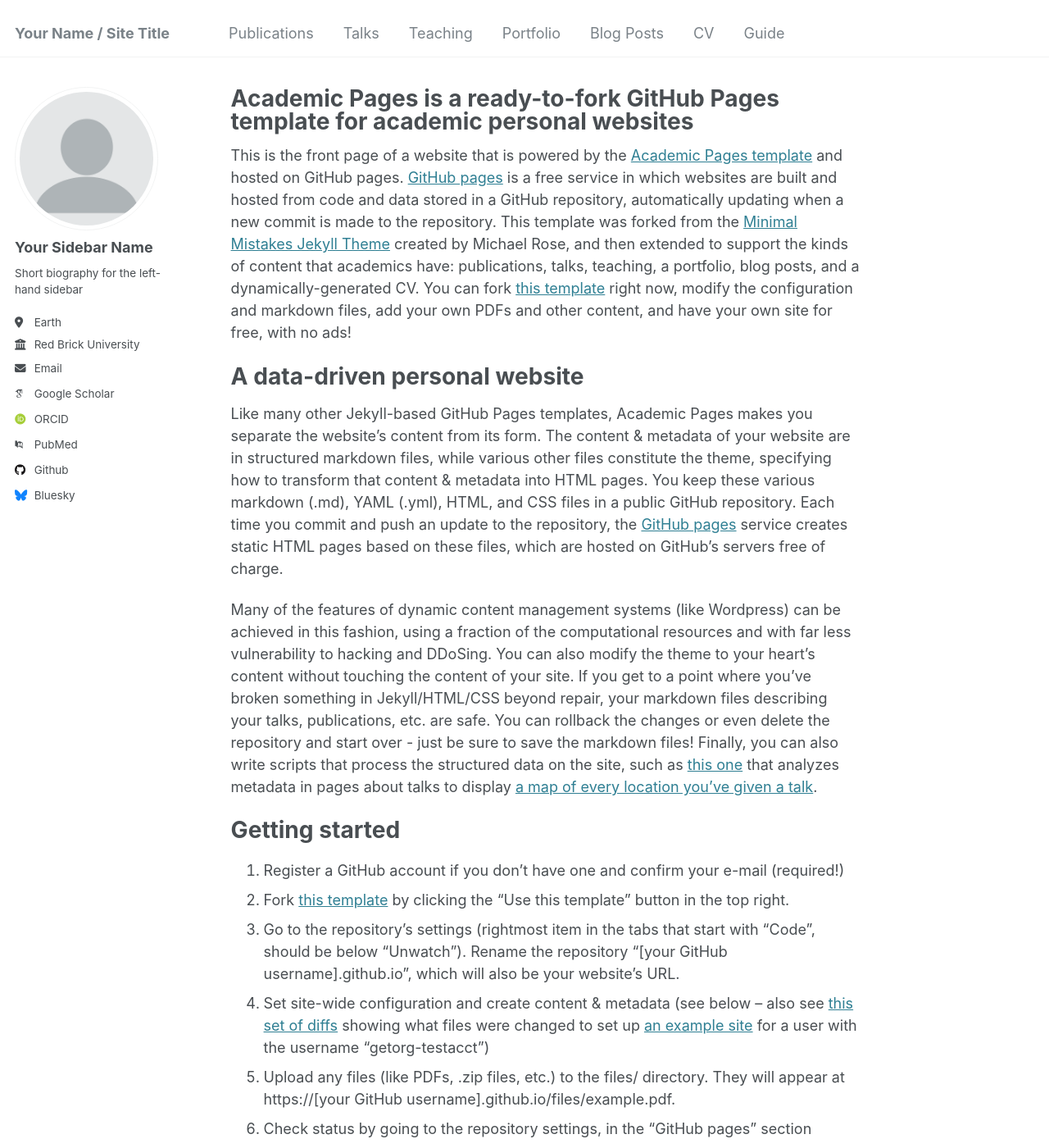
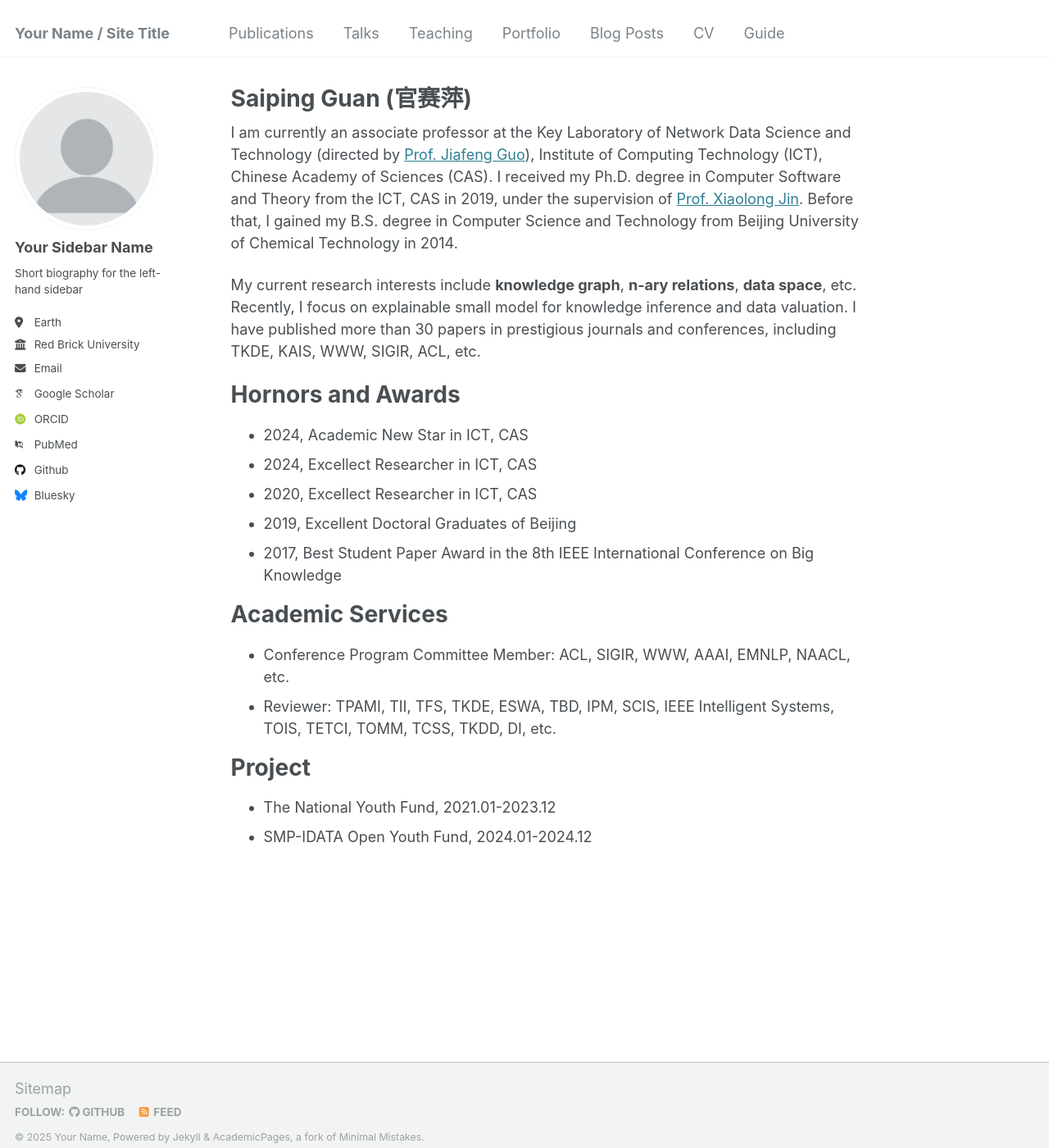
Before and after one commit to gsp2014/gsp2014.github.io, a Jekyll site: the page built from _pages/about.md, in a window 1280 px wide and 1400 px high. Shown: the whole window at 82% size. Built offline with Jekyll 4.4.1, drawn with Linux system fonts in a browser that asks for light colours; some web fonts are replaced; some of the changed text lies outside the part shown.

Commit message:
Update about.md

```diff
--- a/_pages/about.md
+++ b/_pages/about.md
@@ -1,49 +1,32 @@
 ---
 permalink: /
-title: "Academic Pages is a ready-to-fork GitHub Pages template for academic personal websites"
+title: "Saiping Guan (官赛萍)"
+excerpt: "Saiping Guan"
 author_profile: true
 redirect_from:
   - /about/
   - /about.html
 ---
 
-This is the front page of a website that is powered by the [Academic Pages template](https://github.com/academicpages/academicpages.github.io) and hosted on GitHub pages. [GitHub pages](https://pages.github.com) is a free service in which websites are built and hosted from code and data stored in a GitHub repository, automatically updating when a new commit is made to the repository. This template was forked from the [Minimal Mistakes Jekyll Theme](https://mmistakes.github.io/minimal-mistakes/) created by Michael Rose, and then extended to support the kinds of content that academics have: publications, talks, teaching, a portfolio, blog posts, and a dynamically-generated CV. You can fork [this template](https://github.com/academicpages/academicpages.github.io) right now, modify the configuration and markdown files, add your own PDFs and other content, and have your own site for free, with no ads!
+I am currently an associate professor at the Key Laboratory of Network Data Science and Technology (directed by [Prof. Jiafeng
+Guo](http://www.bigdatalab.ac.cn/gjf/)), Institute of Computing Technology (ICT), Chinese Academy of Sciences (CAS). I received my Ph.D. degree in Computer Software and Theory from the ICT, CAS in 2019, under the supervision of [Prof. Xiaolong Jin](http://www.bigdatalab.ac.cn/jxl/). Before that, I gained my B.S. degree in Computer Science and Technology from Beijing University of Chemical Technology in 2014.
 
-A data-driven personal website
+My current research interests include **knowledge graph**, **n-ary relations**, **data space**, etc. Recently, I focus on explainable small model for knowledge inference and data valuation. I have published more than 30 papers in prestigious journals and conferences, including TKDE, KAIS, WWW, SIGIR, ACL, etc.
+
+Hornors and Awards
 ======
-Like many other Jekyll-based GitHub Pages templates, Academic Pages makes you separate the website's content from its form. The content & metadata of your website are in structured markdown files, while various other files constitute the theme, specifying how to transform that content & metadata into HTML pages. You keep these various markdown (.md), YAML (.yml), HTML, and CSS files in a public GitHub repository. Each time you commit and push an update to the repository, the [GitHub pages](https://pages.github.com/) service creates static HTML pages based on these files, which are hosted on GitHub's servers free of charge.
+- 2024, Academic New Star in ICT, CAS
+- 2024, Excellect Researcher in ICT, CAS
+- 2020, Excellect Researcher in ICT, CAS
+- 2019, Excellent Doctoral Graduates of Beijing
+- 2017, Best Student Paper Award in the 8th IEEE International Conference on Big Knowledge
 
-Many of the features of dynamic content management systems (like Wordpress) can be achieved in this fashion, using a fraction of the computational resources and with far less vulnerability to hacking and DDoSing. You can also modify the theme to your heart's content without touching the content of your site. If you get to a point where you've broken something in Jekyll/HTML/CSS beyond repair, your markdown files describing your talks, publications, etc. are safe. You can rollback the changes or even delete the repository and start over - just be sure to save the markdown files! Finally, you can also write scripts that process the structured data on the site, such as [this one](https://github.com/academicpages/academicpages.github.io/blob/master/talkmap.ipynb) that analyzes metadata in pages about talks to display [a map of every location you've given a talk](https://academicpages.github.io/talkmap.html).
+Academic Services
+======
+- Conference Program Committee Member: ACL, SIGIR, WWW, AAAI, EMNLP, NAACL, etc.
+- Reviewer: TPAMI, TII, TFS, TKDE, ESWA, TBD, IPM, SCIS, IEEE Intelligent Systems, TOIS, TETCI, TOMM, TCSS, TKDD, DI, etc.
 
-Getting started
+Project
 ======
-1. Register a GitHub account if you don't have one and confirm your e-mail (required!)
-1. Fork [this template](https://github.com/academicpages/academicpages.github.io) by clicking the "Use this template" button in the top right.
-1. Go to the repository's settings (rightmost item in the tabs that start with "Code", should be below "Unwatch"). Rename the repository "[your GitHub username].github.io", which will also be your website's URL.
-1. Set site-wide configuration and create content & metadata (see below -- also see [this set of diffs](http://archive.is/3TPas) showing what files were changed to set up [an example site](https://getorg-testacct.github.io) for a user with the username "getorg-testacct")
-1. Upload any files (like PDFs, .zip files, etc.) to the files/ directory. They will appear at https://[your GitHub username].github.io/files/example.pdf.
-1. Check status by going to the repository settings, in the "GitHub pages" section
-
-Site-wide configuration
-------
-The main configuration file for the site is in the base directory in [_config.yml](https://github.com/academicpages/academicpages.github.io/blob/master/_config.yml), which defines the content in the sidebars and other site-wide features. You will need to replace the default variables with ones about yourself and your site's github repository. The configuration file for the top menu is in [_data/navigation.yml](https://github.com/academicpages/academicpages.github.io/blob/master/_data/navigation.yml). For example, if you don't have a portfolio or blog posts, you can remove those items from that navigation.yml file to remove them from the header.
-
-Create content & metadata
-------
-For site content, there is one markdown file for each type of content, which are stored in directories like _publications, _talks, _posts, _teaching, or _pages. For example, each talk is a markdown file in the [_talks directory](https://github.com/academicpages/academicpages.github.io/tree/master/_talks). At the top of each markdown file is structured data in YAML about the talk, which the theme will parse to do lots of cool stuff. The same structured data about a talk is used to generate the list of talks on the [Talks page](https://academicpages.github.io/talks), each [individual page](https://academicpages.github.io/talks/2012-03-01-talk-1) for specific talks, the talks section for the [CV page](https://academicpages.github.io/cv), and the [map of places you've given a talk](https://academicpages.github.io/talkmap.html) (if you run this [python file](https://github.com/academicpages/academicpages.github.io/blob/master/talkmap.py) or [Jupyter notebook](https://github.com/academicpages/academicpages.github.io/blob/master/talkmap.ipynb), which creates the HTML for the map based on the contents of the _talks directory).
-
-**Markdown generator**
-
-The repository includes [a set of Jupyter notebooks](https://github.com/academicpages/academicpages.github.io/tree/master/markdown_generator
-) that converts a CSV containing structured data about talks or presentations into individual markdown files that will be properly formatted for the Academic Pages template. The sample CSVs in that directory are the ones I used to create my own personal website at stuartgeiger.com. My usual workflow is that I keep a spreadsheet of my publications and talks, then run the code in these notebooks to generate the markdown files, then commit and push them to the GitHub repository.
-
-How to edit your site's GitHub repository
-------
-Many people use a git client to create files on their local computer and then push them to GitHub's servers. If you are not familiar with git, you can directly edit these configuration and markdown files directly in the github.com interface. Navigate to a file (like [this one](https://github.com/academicpages/academicpages.github.io/blob/master/_talks/2012-03-01-talk-1.md) and click the pencil icon in the top right of the content preview (to the right of the "Raw | Blame | History" buttons). You can delete a file by clicking the trashcan icon to the right of the pencil icon. You can also create new files or upload files by navigating to a directory and clicking the "Create new file" or "Upload files" buttons.
-
-Example: editing a markdown file for a talk
-![Editing a markdown file for a talk](/images/editing-talk.png)
-
-For more info
-------
-More info about configuring Academic Pages can be found in [the guide](https://academicpages.github.io/markdown/), the [growing wiki](https://github.com/academicpages/academicpages.github.io/wiki), and you can always [ask a question on GitHub](https://github.com/academicpages/academicpages.github.io/discussions). The [guides for the Minimal Mistakes theme](https://mmistakes.github.io/minimal-mistakes/docs/configuration/) (which this theme was forked from) might also be helpful.
+- The National Youth Fund, 2021.01-2023.12
+- SMP-IDATA Open Youth Fund, 2024.01-2024.12
```
